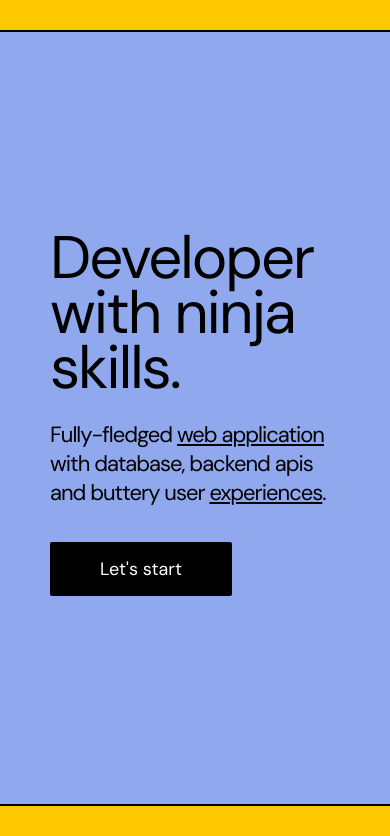
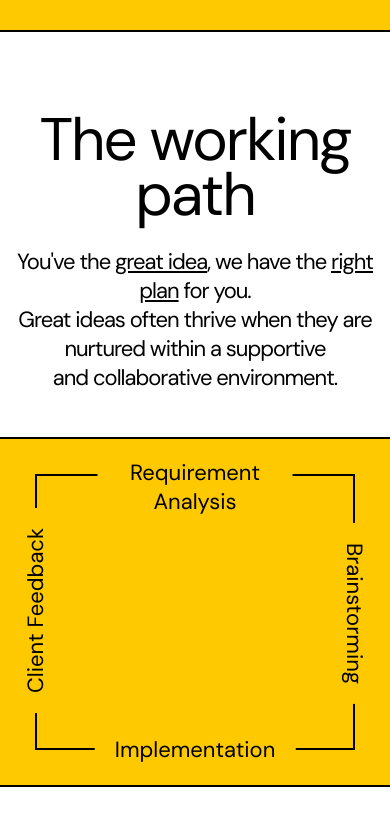
Before and after one commit to umairansariii/portfolio, a React (Vite) app: page / in a window 390 px wide. Shown: the part 1588-2424 px from the top of the page. Built offline with nearby package versions, Linux system fonts and the light colour scheme.

Commit message:
Added process section

```diff
--- a/src/app.jsx
+++ b/src/app.jsx
@@ -8,8 +8,8 @@ export default function App() {
         <div className="site">
             <Header/>
             <DesignerSection/>
+            <ProcessSection/>
             <DeveloperSection/>
-            {/* <ProcessSection/> */}
         </div>
     )
 }
--- a/src/components/sections/process.jsx
+++ b/src/components/sections/process.jsx
@@ -4,14 +4,13 @@ export default function ProcessSection() {
     return (
         <section className="process">
             <p className="title-big">The working path</p>
-            <p className="title-sub">How your project processed</p>
+            <p className="title-sub">You&apos;ve the <u>great idea</u>, we have the <u>right plan</u> for you.<br/>Great ideas often thrive when they are nurtured within a supportive <br/>and collaborative environment.</p>
             <div className="process-path">
-                <div className="process-path-arrow-i"></div>
+                <div className="process-path-arrow"></div>
                 <div className="process-path-i">Requirement Analysis</div>
-                <div className="process-path-ii">Initial Prototyping</div>
+                <div className="process-path-ii">Brainstorming</div>
                 <div className="process-path-iii">Implementation</div>
                 <div className="process-path-iv">Client Feedback</div>
-                <div className="process-path-arrow-iii"></div>
             </div>
         </section>
     )
--- a/src/components/sections/scss/designer.scss
+++ b/src/components/sections/scss/designer.scss
@@ -51,6 +51,9 @@
         border-right: none;
         border-bottom: 2px solid black;
     }
+    .designer-right {
+        padding: 40px;
+    }
 }
 @media screen and (max-width: 720px) {
     .designer {
--- a/src/components/sections/scss/developer.scss
+++ b/src/components/sections/scss/developer.scss
@@ -13,6 +13,7 @@
 }
 .developer-left {
     position: relative;
+    padding: 20px;
     border-right: 2px solid black;
     background-color: #ffc900;
 }
@@ -49,6 +50,7 @@
         border-bottom: 2px solid black;
     }
     .developer-left {
+        padding: 0px;
         border-right: none;
     }
 }
--- a/src/components/sections/scss/process.scss
+++ b/src/components/sections/scss/process.scss
@@ -4,54 +4,109 @@
     justify-content: center;
     align-items: center;
     height: fit-content;
+    text-align: center;
     padding: 60px;
-    border-bottom: 2px solid black;
-    background-color: white;
+    border-bottom: 2px solid #000000;
+    background-color: #ffffff;
 }
 .process-path {
     position: relative;
     display: flex;
-    justify-content: space-between;
     height: 350px;
-    width: 1200px;
-    border-radius: 200px;
+    min-width: 350px;
+    width: 100%;
+    max-width: 1200px;
     margin: 40px 0px;
     padding: 35px;
-    font-size: 24px;
-    border: 2px solid black;
+    border-radius: 200px;
+    border: 2px solid #000000;
     background-color: #ffc900;
 }
-.process-path-i {
+.process-path-arrow {
+    height: 100%;
+    width: 100%;
+    border-radius: 200px;
+    border: 2px solid #000000;
+}
+.process-path-i,
+.process-path-ii,
+.process-path-iii,
+.process-path-iv {
     position: absolute;
+    padding: 0px 20px;
+    font-size: 24px;
+    background-color: #ffc900;
+}
+.process-path-i,
+.process-path-ii {
     top: 20px;
+}
+.process-path-iii,
+.process-path-iv {
+    bottom: 20px;
+}
+.process-path-i,
+.process-path-iv {
     left: 200px;
 }
-.process-path-ii {
-    position: absolute;
-    top: 20px;
+.process-path-ii,
+.process-path-iii {
     right: 200px;
 }
-.process-path-iii {
-    position: absolute;
-    bottom: 20px;
-    right: 200px;
+@media screen and (max-width: 1200px) {
+    .process-path-i,
+    .process-path-ii,
+    .process-path-iii,
+    .process-path-iv {
+        font-size: 22px;
+    }
+    .process-path-i,
+    .process-path-iv {
+        left: 150px;
+    }
+    .process-path-ii,
+    .process-path-iii {
+        right: 150px;
+    }
 }
-.process-path-iv {
-    position: absolute;
-    bottom: 20px;
-    left: 200px;
+@media screen and (max-width: 900px) {
+    .process {
+        padding: 60px 0px;
+    }
+    .process-path {
+        border-left: none;
+        border-right: none;
+        border-radius: 0px;
+    }
+    .process-path-arrow {
+        border-radius: 0px;
+    }
+    .process-path-i,
+    .process-path-iv {
+        left: 15%;
+    }
+    .process-path-ii,
+    .process-path-iii {
+        right: 15%;
+    }
 }
-.process-path-arrow-i {
-    height: 100%;
-    width: 150px;
-    border: 2px solid black;
-    border-right: none;
-    border-radius: 200px 0px 0px 200px;
+@media screen and (max-width: 720px) {
+    .process-path-i,
+    .process-path-iii {
+        width: fit-content;
+        text-align: center;
+        left: 50%;
+        right: 0px;
+        transform: translate(-50%, -1px);
+    }
+    .process-path-ii {
+        top: 160px;
+        right: -55px;
+        transform: rotate(90deg);
+    }
+    .process-path-iv {
+        bottom: 160px;
+        left: -67px;
+        transform: rotate(-90deg);
+    }
 }
-.process-path-arrow-iii {
-    height: 100%;
-    width: 150px;
-    border: 2px solid black;
-    border-left: none;
-    border-radius: 0px 200px 200px 0px;
-}
```
Also changed, not shown: src/assets/images/mascot-developer.png.
